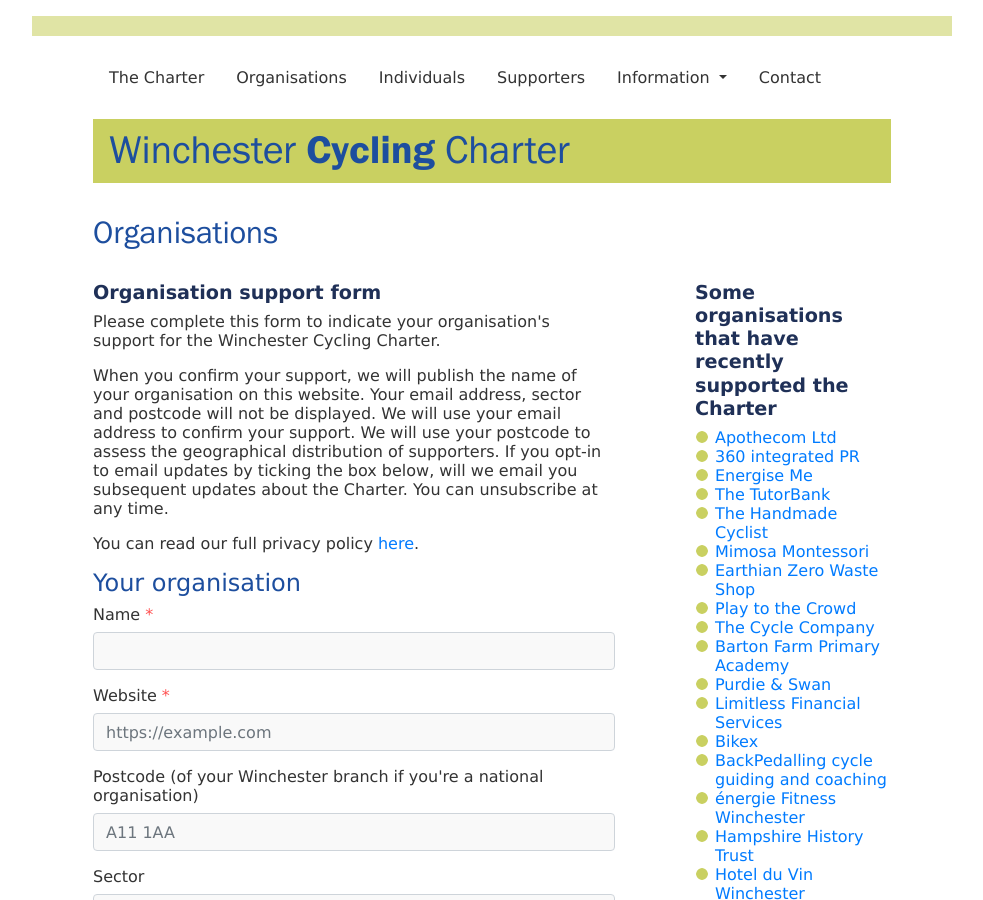
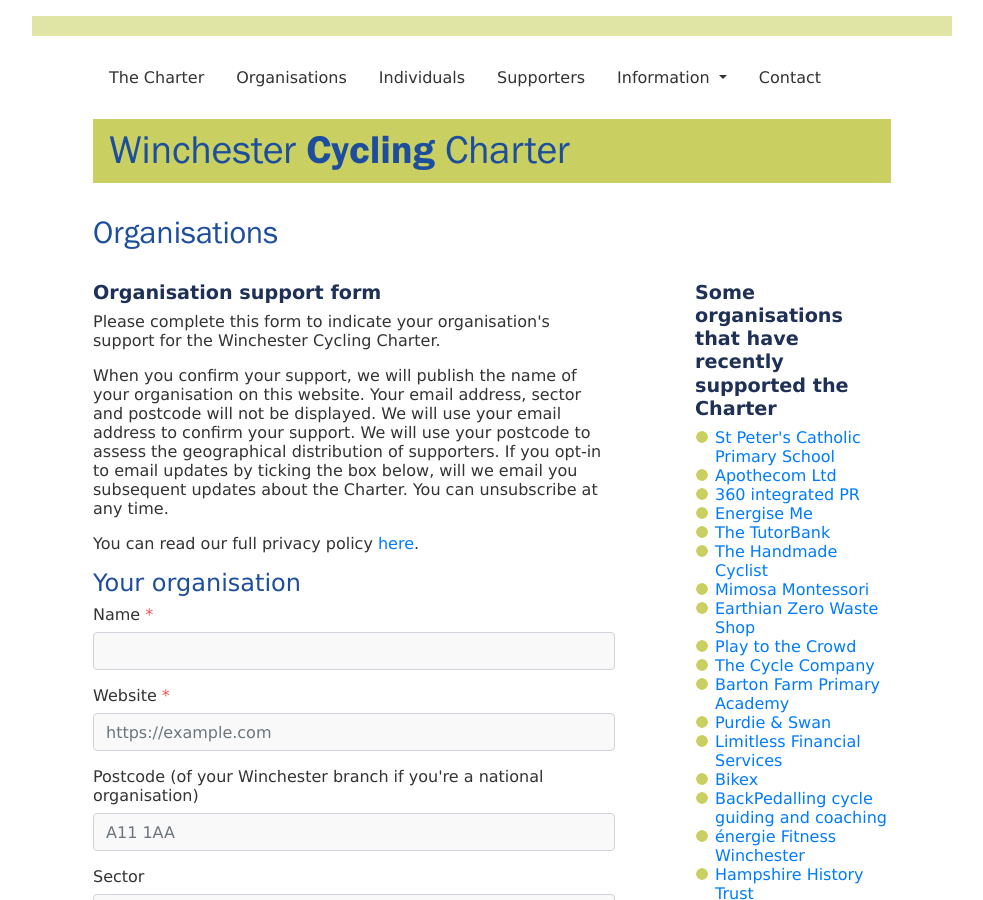
Before and after one commit to winchestercyclingcharter/winchestercyclingcharter.github.io, a Jekyll site: the page built from org-page.md, in a window 1280 px wide and 900 px high. Shown: the whole window, without its empty margins (148-1131 px from the left). Built offline with Jekyll 4.4.1, drawn with Linux system fonts in a browser that asks for light colours; nearby versions of some CDN libraries; some of the changed text lies outside the part shown.

Commit message:
Update orgs.yml

```diff
--- a/_data/orgs.yml
+++ b/_data/orgs.yml
@@ -78,3 +78,4 @@ orgs:
 - { title: Winchester Green Party, website: 'https://winchester.greenparty.org.uk/', logo: '#', founding: false, dt: 20210320-150149-832352 }
 - { title: Walsh Tours, website: 'https://www.walshtours.com/', logo: '#', founding: false, dt: 20210402-174719-865823 }
 - { title: Apothecom Ltd, website: 'Apothecom.biz', logo: '#', founding: false, dt: 20211108-182106-869066 }
+- { title: St Peter's Catholic Primary School, website: 'https://www.stpetershants.co.uk/', logo: '#', founding: false, dt: 20211109-144102-931135 }
```
